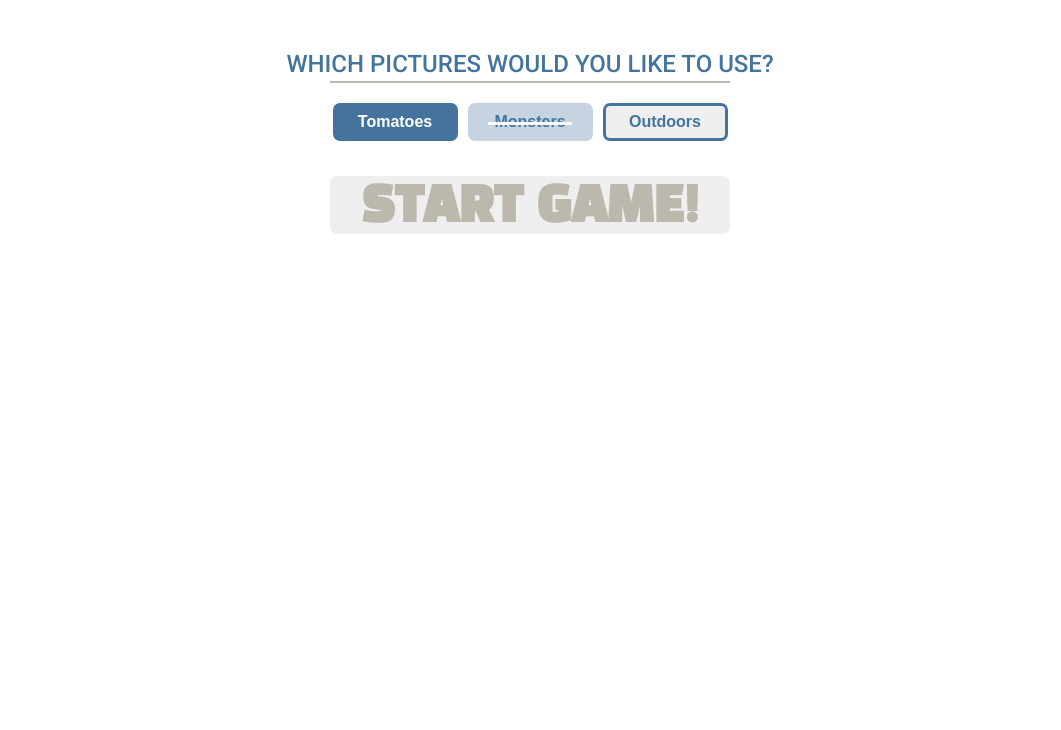
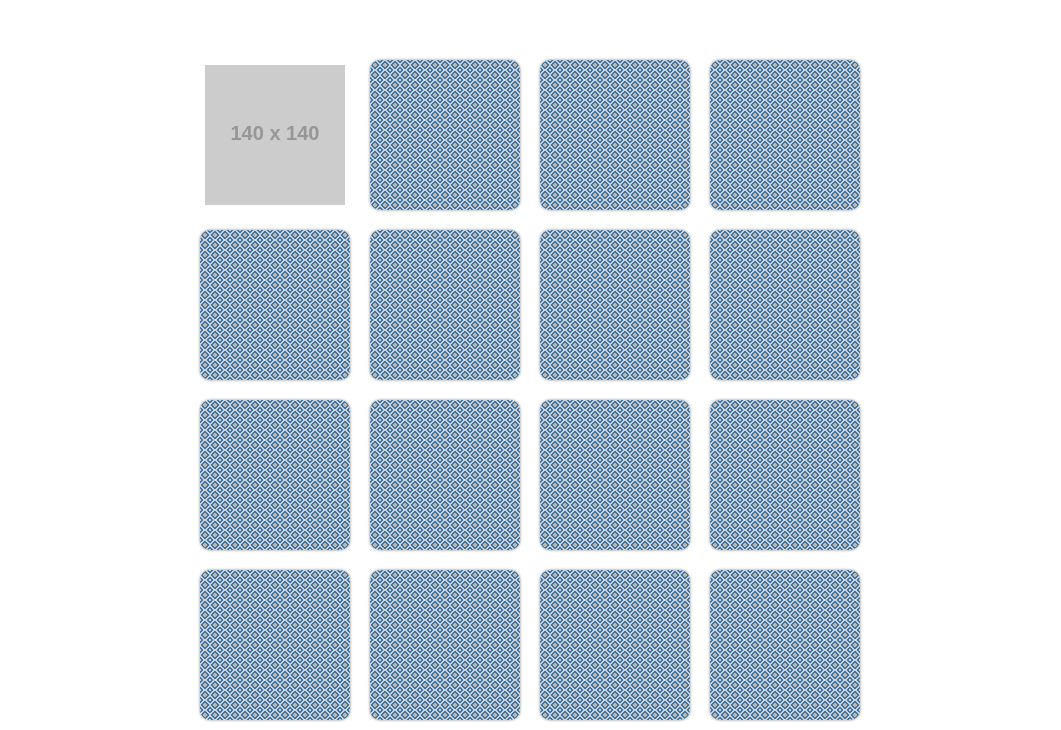
Before and after one commit to cuttlemaster/lets-play-memory, a website: page index.html in a window 1280 px wide. Shown: the part 77-807 px from the top of the page, without its empty margins (110-1171 px from the left). Drawn offline with Linux system fonts and the light colour scheme; placeholder pictures from the web are drawn by us.

Commit message:
adding open state to cards
Signed-off-by: Caleb Flanagan <flanagan.caleb@gmail.com>

```diff
--- a/index.html
+++ b/index.html
@@ -22,7 +22,7 @@
       </section>
     </header>
 
-    <div class="tile-selection">
+    <!-- <div class="tile-selection">
       <h2 class="center">Which pictures would you like to use?</h2>
       <section>
         <button class="active">Tomatoes</button>
@@ -30,10 +30,11 @@
         <button>Outdoors</button>
       </section>
 
-      <button class="play">Start Game!</button>
-    </div>
+      <button class="play hide">Start Game!</button>
+    </div> -->
 
-    <!-- <div class="game-board">
+    <div class="game-board">
+      <section class="open"><img src="http://placehold.it/140x140?text=IMAGE" /></section>
       <section></section>
       <section></section>
       <section></section>
@@ -49,7 +50,6 @@
       <section></section>
       <section></section>
       <section></section>
-      <section></section>
-    </div> -->
+    </div>
   </body>
 </html>
--- a/scss/_buttons.scss
+++ b/scss/_buttons.scss
@@ -16,13 +16,6 @@ button {
   &:hover {
     background-color: $light-blue;
     cursor: pointer;
-  }
-
-  &.small {
-    margin-right: 0;
-    margin-bottom: 0;
-    margin-left: 10px;
-    width: 50px;
   }
 
   &.active {
@@ -49,6 +42,13 @@ button {
     &:hover { cursor: default; }
   }
 
+  &.small {
+    margin-right: 0;
+    margin-bottom: 0;
+    margin-left: 10px;
+    width: 50px;
+  }
+
   &.play {
     display: block;
     margin: 25px auto 0 auto;
@@ -61,6 +61,8 @@ button {
     text-transform: uppercase;
     width: 400px;
 
+    &.hide { display: none; }
+
     &:hover {
       background-color: transparent;
       color: $cobalt;
--- a/scss/site.scss
+++ b/scss/site.scss
@@ -94,11 +94,13 @@ h2 {
   &.tiles-32 { max-width: 1000px; }
 
   section {
-    background-image: url("/images/card-back.png");
+    position: relative;
+    display: flex;
+    margin: 10px;
     border-radius: 10px;
     box-shadow: 0 0 3px $card-shadow;
-    margin: 10px;
-    padding-top: 65px;
+    justify-content: center;
+    align-items: center;
     text-align: center;
     height: 150px;
     width: 150px;
@@ -106,12 +108,30 @@ h2 {
     &.tiles-32 { height: 100px; width: 100px; }
     &.tiles-36 { height: 100px; width: 100px; }
 
+    &::before {
+      content: "";
+      position: absolute;
+      display: block;
+      background-image: url("/images/card-back.png");
+      border-radius: 10px;
+      width: 100%;
+      height: 100%;
+      top: 0;
+      left: 0;
+    }
+
     &:hover {
       cursor: pointer;
       box-shadow: 0 0 8px $black;
+    }
+
+    &.open {
+      box-shadow: none;
+      &::before { display: none; }
     }
   }
 }
 
 // global utility classes ==========
 .center { text-align: center; }
+.hide { display: none; }
```
Also changed, not shown: css/site.css.
